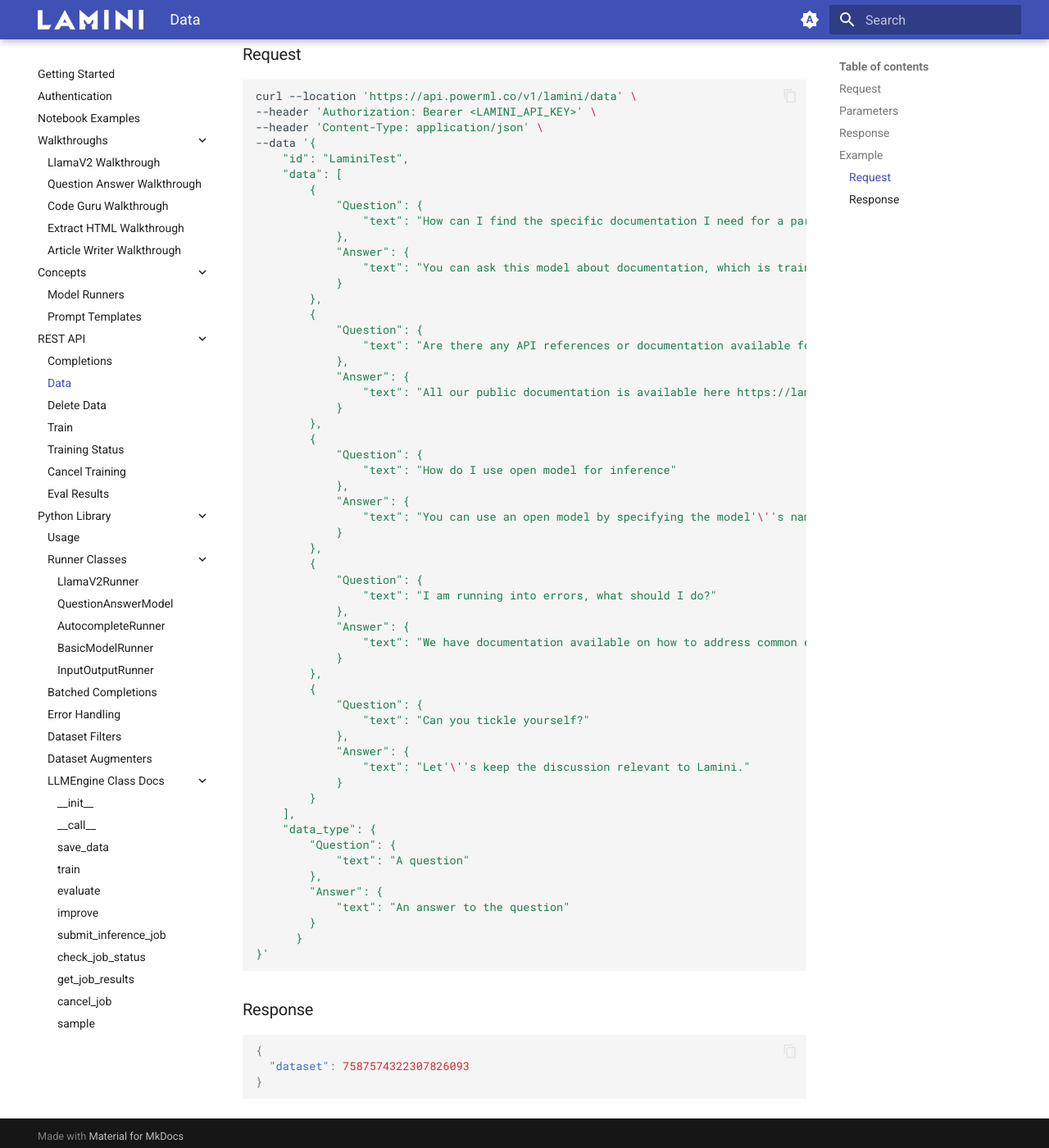
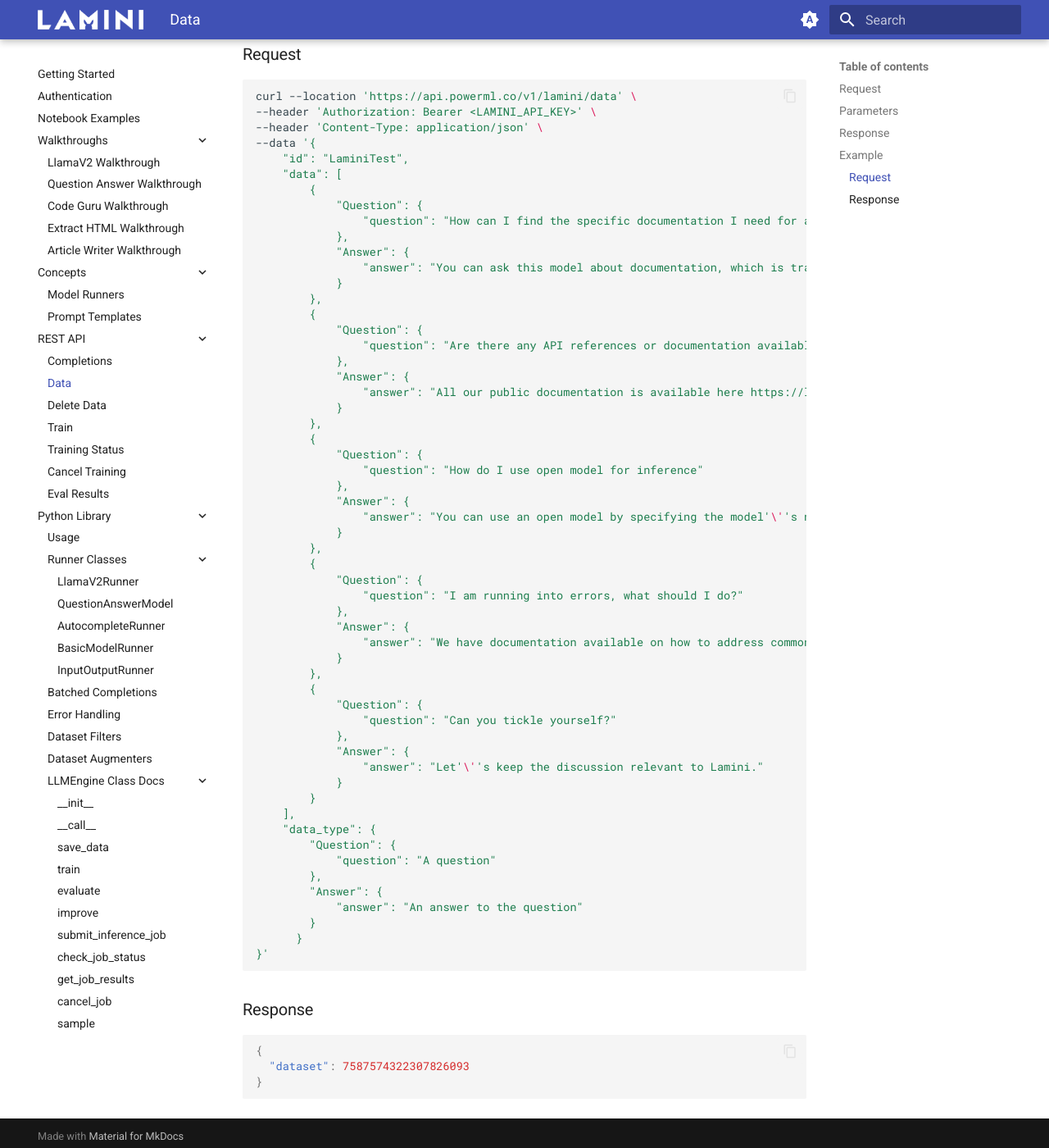
Before and after one commit to lamini-ai/lamini-ai.github.io, an MkDocs documentation site: the page built from docs/API/data.md, in a window 1280 px wide and 1400 px high, scrolled down 2401 px. Shown: the whole window at 82% size. Built offline with MkDocs 1.6.1 and Material for MkDocs 9.7.7, drawn with Linux system fonts in a browser that asks for light colours.

Commit message:
documentation bug

```diff
--- a/docs/API/data.md
+++ b/docs/API/data.md
@@ -117,51 +117,51 @@
     "data": [
         {
         	"Question": {
-                "text": "How can I find the specific documentation I need for a particular feature or function?"
+                "question": "How can I find the specific documentation I need for a particular feature or function?"
         	},
             "Answer": {
-            	"text": "You can ask this model about documentation, which is trained on our publicly available docs and source code, or you can go to https://lamini-ai.github.io/"
+            	"answer": "You can ask this model about documentation, which is trained on our publicly available docs and source code, or you can go to https://lamini-ai.github.io/"
             }
     	},
     	{
         	"Question": {
-                "text": "Are there any API references or documentation available for the codebase?"
+                "question": "Are there any API references or documentation available for the codebase?"
         	},
             "Answer": {
-            	"text": "All our public documentation is available here https://lamini-ai.github.io/"
+            	"answer": "All our public documentation is available here https://lamini-ai.github.io/"
             }
     	},
         {
         	"Question": {
-                "text": "How do I use open model for inference"
+                "question": "How do I use open model for inference"
         	},
             "Answer": {
-            	"text": "You can use an open model by specifying the model'\''s name in the model_name parameter in the LLM Engine class initializer."
+            	"answer": "You can use an open model by specifying the model'\''s name in the model_name parameter in the LLM Engine class initializer."
             }
     	},
         {
         	"Question": {
-                "text": "I am running into errors, what should I do?"
+                "question": "I am running into errors, what should I do?"
         	},
             "Answer": {
-            	"text": "We have documentation available on how to address common errors here https://lamini-ai.github.io/error_handling/. Lamini'\''s LLM Engine is under very active development, and we thank you for using us!"
+            	"answer": "We have documentation available on how to address common errors here https://lamini-ai.github.io/error_handling/. Lamini'\''s LLM Engine is under very active development, and we thank you for using us!"
             }
     	},
     	{
         	"Question": {
-                "text": "Can you tickle yourself?"
+                "question": "Can you tickle yourself?"
         	},
             "Answer": {
-            	"text": "Let'\''s keep the discussion relevant to Lamini."
+            	"answer": "Let'\''s keep the discussion relevant to Lamini."
             }
     	}
     ],
     "data_type": {
     	"Question": {
-        	"text": "A question"
+        	"question": "A question"
     	},
         "Answer": {
-        	"text": "An answer to the question"
+        	"answer": "An answer to the question"
     	}
 	  }
 }'
```
